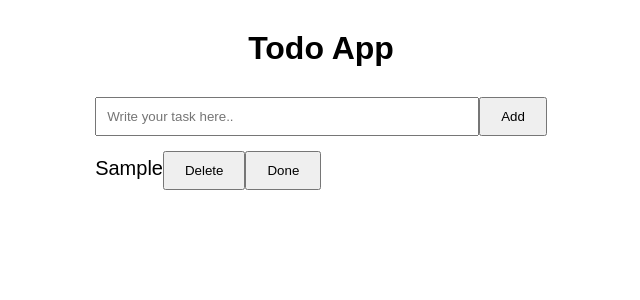
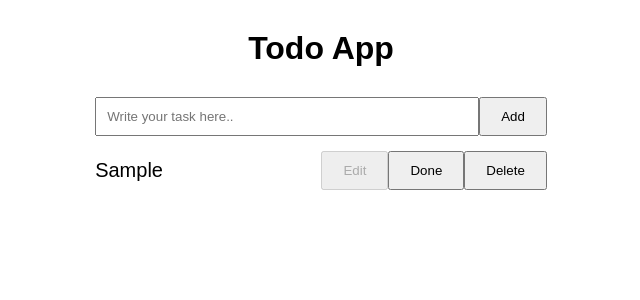
Before and after one commit to benjaminpeto/Todo_App_React_TS_Jest_Enzyme, a React (Create React App) app: page / in a window 1280 px wide. Both pictures are taken after typing "Sample" into the empty fields and a click on the button "Add". Shown: the top 300 px of the page, without its empty margins (319-959 px from the left). Built offline with nearby package versions, Linux system fonts and the light colour scheme.

Commit message:
adjusted styling, added edit button, editHandler needs to be written

```diff
--- a/src/App.tsx
+++ b/src/App.tsx
@@ -7,9 +7,10 @@ type TodoType = {
   isComplete: boolean,
 }
 
-function App() {
-  const [newTodo, setNewTodo] = useState('');
+const App = () => {
+  const [newTodo, setNewTodo] = useState<string>('');
   const [todos, setTodos] = useState<TodoType[]>([]);
+  //const [isEdit, setIsEdit] = useState<boolean>(false);
 
   const handleChange = (e: React.ChangeEvent<HTMLInputElement>)=> {
     const value = e.target.value;
@@ -18,6 +19,8 @@ function App() {
 
   const handleSubmit = (e: React.FormEvent<HTMLButtonElement>) => {
     e.preventDefault();
+
+    if (newTodo.length > 0) {
       setTodos([
         ...todos,
         {
@@ -27,6 +30,7 @@ function App() {
         },
       ]);
       setNewTodo("");
+    }
   };
 
   const deleteTodo = (id: string) => {
@@ -35,13 +39,22 @@ function App() {
     });
   };
 
-  const markCompleteTodo = (id: string) => {
+  const markCompletedTodo = (id: string) => {
     setTodos((todos) => {
       return todos.map((todo) =>
         todo.id === id ? { ...todo, isComplete: !todo.isComplete } : todo
       );
     });
   };
+
+  /* const handleEditTodo = (id: string, name: string) => {
+    setTodos((todos) => {
+      return todos.map((todo) => (
+        todo.id === id ? { ...todo, name} : todo)
+      );
+    });
+    setIsEdit(false)
+  }; */
 
   return (
     <div className="App">
@@ -60,11 +73,17 @@ function App() {
       </button>
       <ul>
         {
-          todos.map(todos => (
-            <li key={todos.id} className={todos.isComplete ? "completed-todo" : ""}>
-              {todos.name}
-              <button onClick={() => deleteTodo(todos.id)}>Delete</button>
-              <button onClick={() => markCompleteTodo(todos.id)}>Done</button>
+          todos.map(todo => (
+            <li
+              key={todo.id}
+              className={todo.isComplete ? "completed-todo" : ""}
+            >
+              {todo.name}
+              <div className='btn-wrapper'>
+                <button disabled onClick={() => {}}>Edit</button>
+                <button onClick={() => markCompletedTodo(todo.id)}>Done</button>
+                <button onClick={() => deleteTodo(todo.id)}>Delete</button>
+              </div>
             </li>
           ))
         }
--- a/src/index.css
+++ b/src/index.css
@@ -33,6 +33,9 @@ ul {
 }
 
 li {
+  display: flex;
+  justify-content: space-between;
+  align-items: center;
   font-size: 20px;
   padding: 5px 0;
 }
```
Lines whose indentation alone changed are shown as unchanged.
